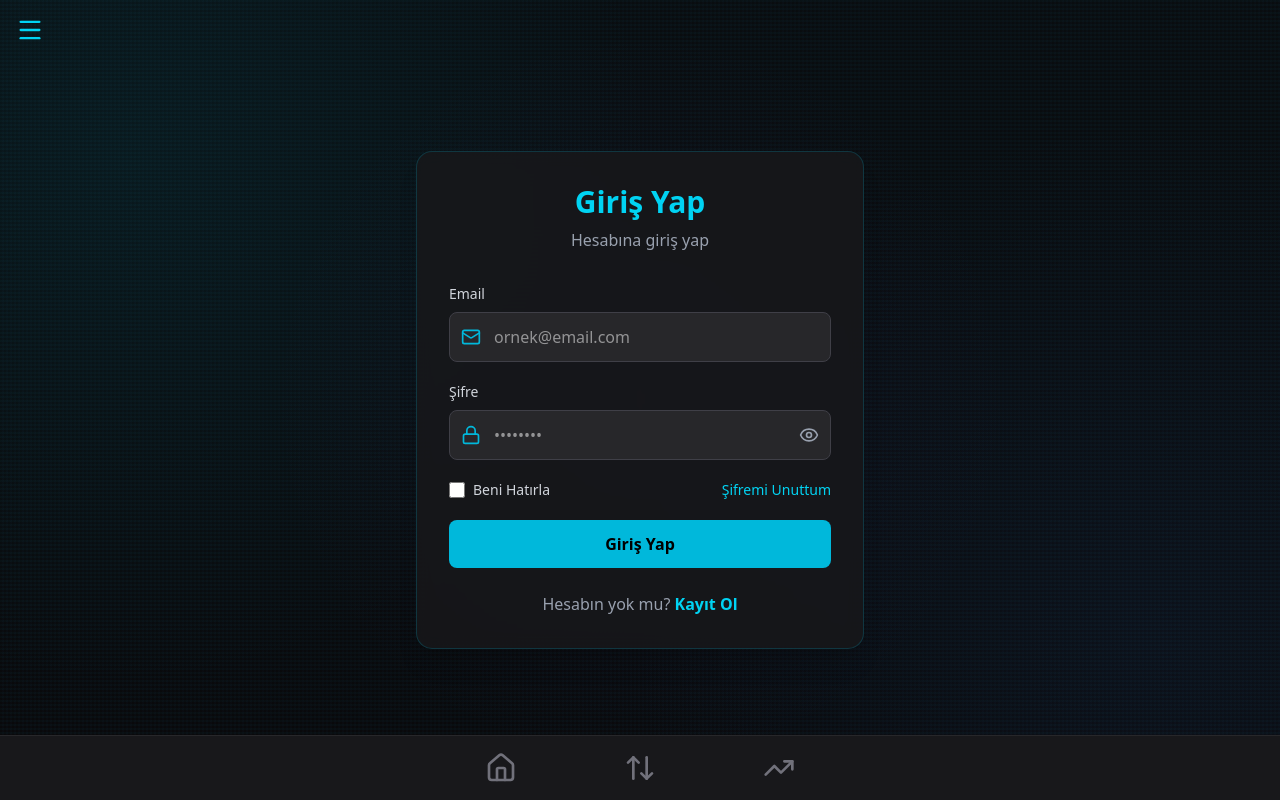
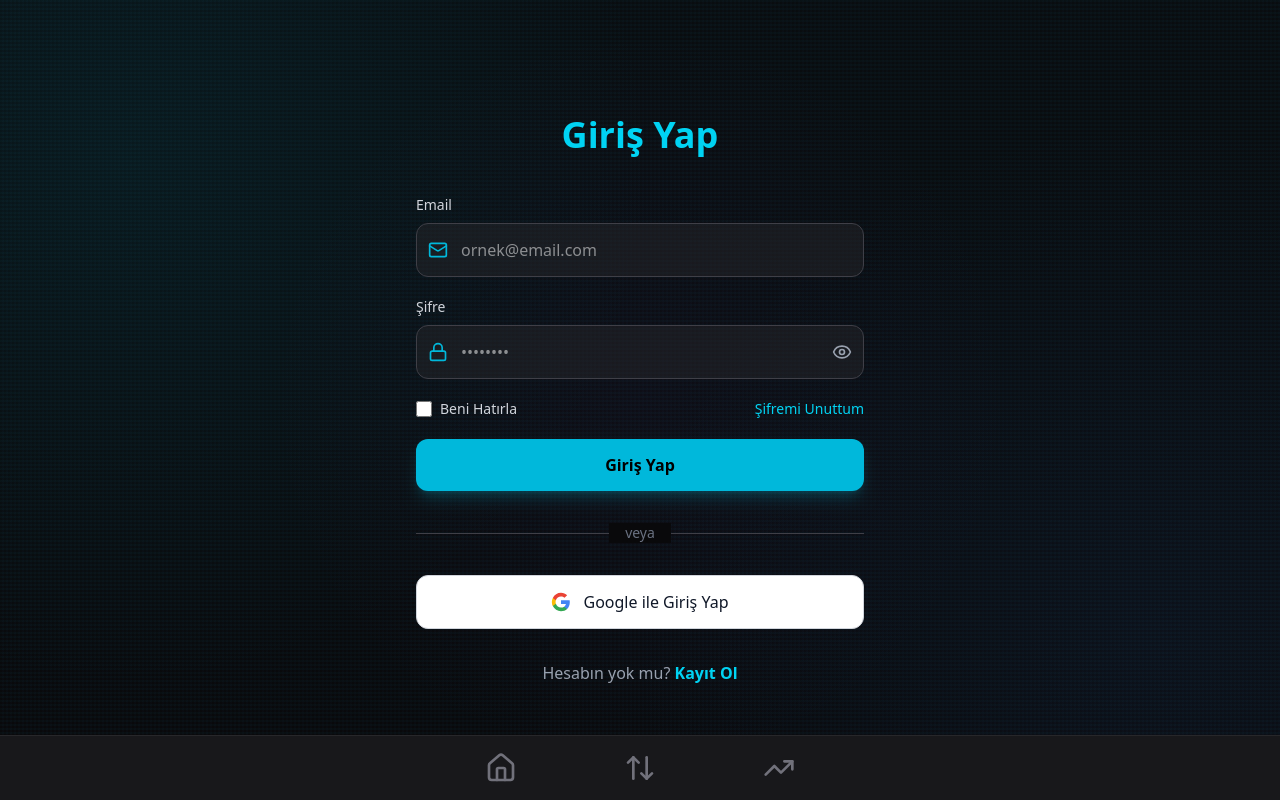
Before and after one commit to mustafaakagunduz/budget-app, a React (Vite) app: page /login in a window 1280 px wide. Built offline with nearby package versions, Linux system fonts and the light colour scheme; no server answers.

Commit message:
stilizasyon

```diff
--- a/src/App.jsx
+++ b/src/App.jsx
@@ -1,5 +1,5 @@
 import { useState, useEffect } from 'react';
-import { BrowserRouter, Routes, Route, Navigate } from 'react-router-dom';
+import { BrowserRouter, Routes, Route, Navigate, useLocation } from 'react-router-dom';
 import { Menu } from 'lucide-react';
 import { AuthProvider } from './contexts/AuthContext';
 import ProtectedRoute from './components/ProtectedRoute';
@@ -15,46 +15,15 @@ import VerifyEmail from './pages/VerifyEmail';
 import ForgotPassword from './pages/ForgotPassword';
 import ResetPassword from './pages/ResetPassword';
 
-function App() {
-  const [theme, setTheme] = useState(() => localStorage.getItem('theme') || 'dark');
-  const [currency, setCurrency] = useState(() => localStorage.getItem('currency') || 'TRY');
-  const [sidebarOpen, setSidebarOpen] = useState(false);
+function AppContent({ theme, setTheme, currency, setCurrency, sidebarOpen, setSidebarOpen }) {
+  const location = useLocation();
 
-  useEffect(() => {
-    localStorage.setItem('theme', theme);
-  }, [theme]);
-
-  useEffect(() => {
-    localStorage.setItem('currency', currency);
-  }, [currency]);
+  // Public auth pages where menu button should be hidden
+  const authPages = ['/login', '/signup', '/verify-email', '/forgot-password', '/reset-password'];
+  const showMenuButton = !authPages.includes(location.pathname);
 
   return (
-    <AuthProvider>
-      <BrowserRouter>
-        <div
-          className={`min-h-screen flex flex-col relative overflow-hidden ${
-            theme === 'dark' ? 'bg-zinc-950' : 'bg-stone-50'
-          }`}
-        style={{
-          backgroundImage: theme === 'dark'
-            ? `
-              radial-gradient(circle at 10% 20%, rgba(6, 182, 212, 0.08) 0%, transparent 40%),
-              radial-gradient(circle at 90% 80%, rgba(59, 130, 246, 0.06) 0%, transparent 40%),
-              radial-gradient(circle at 50% 50%, rgba(139, 92, 246, 0.04) 0%, transparent 50%),
-              linear-gradient(180deg, rgba(6, 182, 212, 0.02) 0%, transparent 100%),
-              repeating-linear-gradient(0deg, transparent, transparent 2px, rgba(6, 182, 212, 0.03) 2px, rgba(6, 182, 212, 0.03) 4px),
-              repeating-linear-gradient(90deg, transparent, transparent 2px, rgba(59, 130, 246, 0.02) 2px, rgba(59, 130, 246, 0.02) 4px)
-            `
-            : `
-              radial-gradient(circle at 10% 20%, rgba(59, 130, 246, 0.06) 0%, transparent 35%),
-              radial-gradient(circle at 90% 80%, rgba(99, 102, 241, 0.05) 0%, transparent 35%),
-              radial-gradient(circle at 50% 10%, rgba(147, 197, 253, 0.04) 0%, transparent 40%),
-              linear-gradient(180deg, rgba(191, 219, 254, 0.2) 0%, transparent 100%),
-              repeating-linear-gradient(0deg, transparent, transparent 3px, rgba(59, 130, 246, 0.02) 3px, rgba(59, 130, 246, 0.02) 6px),
-              repeating-linear-gradient(90deg, transparent, transparent 3px, rgba(99, 102, 241, 0.02) 3px, rgba(99, 102, 241, 0.02) 6px)
-            `
-        }}
-      >
+    <>
       <Sidebar
         isOpen={sidebarOpen}
         onClose={() => setSidebarOpen(false)}
@@ -64,7 +33,8 @@ function App() {
         setCurrency={setCurrency}
       />
 
-        {/* Menu Button */}
+      {/* Menu Button - Only show on protected pages */}
+      {showMenuButton && (
         <button
           onClick={() => setSidebarOpen(true)}
           className={`fixed top-4 left-4 z-30 transition-colors ${
@@ -73,6 +43,7 @@ function App() {
         >
           <Menu size={28} />
         </button>
+      )}
 
       <Routes>
           {/* Public Routes - Auth Pages */}
@@ -118,6 +89,58 @@ function App() {
           />
       </Routes>
       <BottomNav theme={theme} />
+    </>
+  );
+}
+
+function App() {
+  const [theme, setTheme] = useState(() => localStorage.getItem('theme') || 'dark');
+  const [currency, setCurrency] = useState(() => localStorage.getItem('currency') || 'TRY');
+  const [sidebarOpen, setSidebarOpen] = useState(false);
+
+  useEffect(() => {
+    localStorage.setItem('theme', theme);
+  }, [theme]);
+
+  useEffect(() => {
+    localStorage.setItem('currency', currency);
+  }, [currency]);
+
+  return (
+    <AuthProvider>
+      <BrowserRouter>
+        <div
+          className={`min-h-screen flex flex-col relative overflow-hidden ${
+            theme === 'dark' ? 'bg-zinc-950' : 'bg-stone-50'
+          }`}
+          style={{
+            backgroundImage: theme === 'dark'
+              ? `
+                radial-gradient(circle at 10% 20%, rgba(6, 182, 212, 0.08) 0%, transparent 40%),
+                radial-gradient(circle at 90% 80%, rgba(59, 130, 246, 0.06) 0%, transparent 40%),
+                radial-gradient(circle at 50% 50%, rgba(139, 92, 246, 0.04) 0%, transparent 50%),
+                linear-gradient(180deg, rgba(6, 182, 212, 0.02) 0%, transparent 100%),
+                repeating-linear-gradient(0deg, transparent, transparent 2px, rgba(6, 182, 212, 0.03) 2px, rgba(6, 182, 212, 0.03) 4px),
+                repeating-linear-gradient(90deg, transparent, transparent 2px, rgba(59, 130, 246, 0.02) 2px, rgba(59, 130, 246, 0.02) 4px)
+              `
+              : `
+                radial-gradient(circle at 10% 20%, rgba(59, 130, 246, 0.06) 0%, transparent 35%),
+                radial-gradient(circle at 90% 80%, rgba(99, 102, 241, 0.05) 0%, transparent 35%),
+                radial-gradient(circle at 50% 10%, rgba(147, 197, 253, 0.04) 0%, transparent 40%),
+                linear-gradient(180deg, rgba(191, 219, 254, 0.2) 0%, transparent 100%),
+                repeating-linear-gradient(0deg, transparent, transparent 3px, rgba(59, 130, 246, 0.02) 3px, rgba(59, 130, 246, 0.02) 6px),
+                repeating-linear-gradient(90deg, transparent, transparent 3px, rgba(99, 102, 241, 0.02) 3px, rgba(99, 102, 241, 0.02) 6px)
+              `
+          }}
+        >
+          <AppContent
+            theme={theme}
+            setTheme={setTheme}
+            currency={currency}
+            setCurrency={setCurrency}
+            sidebarOpen={sidebarOpen}
+            setSidebarOpen={setSidebarOpen}
+          />
         </div>
       </BrowserRouter>
     </AuthProvider>
--- a/src/pages/Login.jsx
+++ b/src/pages/Login.jsx
@@ -1,11 +1,11 @@
-import { useState } from 'react';
+import { useState, useEffect } from 'react';
 import { useNavigate, Link } from 'react-router-dom';
 import { Eye, EyeOff, Mail, Lock } from 'lucide-react';
 import { useAuth } from '../contexts/AuthContext';
 
 function Login({ theme = 'dark' }) {
   const navigate = useNavigate();
-  const { login } = useAuth();
+  const { user, loading: authLoading, login, loginWithGoogle } = useAuth();
 
   const [formData, setFormData] = useState({
     email: '',
@@ -16,8 +16,15 @@ function Login({ theme = 'dark' }) {
   const [showPassword, setShowPassword] = useState(false);
   const [error, setError] = useState('');
   const [loading, setLoading] = useState(false);
+  const [googleLoading, setGoogleLoading] = useState(false);
 
   const isDark = theme === 'dark';
+
+  useEffect(() => {
+    if (!authLoading && user) {
+      navigate('/home');
+    }
+  }, [authLoading, user, navigate]);
 
   const handleChange = (e) => {
     const { name, value, type, checked } = e.target;
@@ -55,29 +62,34 @@ function Login({ theme = 'dark' }) {
     }
   };
 
+  const handleGoogleLogin = async () => {
+    setError('');
+    setGoogleLoading(true);
+    const { error } = await loginWithGoogle();
+
+    if (error) {
+      setError(error);
+      setGoogleLoading(false);
+    }
+  };
+
   return (
     <div className="min-h-screen flex items-center justify-center px-4 py-8">
-      <div className={`w-full max-w-md ${
-        isDark ? 'bg-zinc-900/80' : 'bg-white/80'
-      } backdrop-blur-sm rounded-2xl shadow-xl p-8 border ${
-        isDark ? 'border-cyan-500/20' : 'border-blue-200'
-      }`}>
+      <div className="w-full max-w-md">
         {/* Logo/Title */}
-        <div className="text-center mb-8">
-          <h1 className={`text-3xl font-bold mb-2 ${
+        <div className="text-center mb-10">
+          <h1 className={`text-4xl font-bold mb-3 ${
             isDark ? 'text-cyan-400' : 'text-blue-600'
           }`}>
             Giriş Yap
           </h1>
-          <p className={isDark ? 'text-gray-400' : 'text-gray-600'}>
-            Hesabına giriş yap
-          </p>
+
         </div>
 
         {/* Error Message */}
         {error && (
-          <div className="mb-4 p-3 rounded-lg bg-red-500/10 border border-red-500/20">
-            <p className="text-red-500 text-sm">{error}</p>
+          <div className="mb-6 p-4 rounded-xl bg-red-500/10 border border-red-500/30">
+            <p className="text-red-500 text-sm text-center">{error}</p>
           </div>
         )}
 
@@ -99,10 +111,10 @@ function Login({ theme = 'dark' }) {
                 name="email"
                 value={formData.email}
                 onChange={handleChange}
-                className={`w-full pl-11 pr-4 py-3 rounded-lg border ${
+                className={`w-full pl-11 pr-4 py-3.5 rounded-xl border ${
                   isDark
-                    ? 'bg-zinc-800 border-zinc-700 text-white focus:border-cyan-500'
-                    : 'bg-gray-50 border-gray-300 text-gray-900 focus:border-blue-500'
+                    ? 'bg-zinc-800/50 border-zinc-700 text-white focus:border-cyan-500'
+                    : 'bg-white border-gray-300 text-gray-900 focus:border-blue-500'
                 } focus:outline-none focus:ring-2 ${
                   isDark ? 'focus:ring-cyan-500/20' : 'focus:ring-blue-500/20'
                 } transition-all`}
@@ -128,10 +140,10 @@ function Login({ theme = 'dark' }) {
                 name="password"
                 value={formData.password}
                 onChange={handleChange}
-                className={`w-full pl-11 pr-12 py-3 rounded-lg border ${
+                className={`w-full pl-11 pr-12 py-3.5 rounded-xl border ${
                   isDark
-                    ? 'bg-zinc-800 border-zinc-700 text-white focus:border-cyan-500'
-                    : 'bg-gray-50 border-gray-300 text-gray-900 focus:border-blue-500'
+                    ? 'bg-zinc-800/50 border-zinc-700 text-white focus:border-cyan-500'
+                    : 'bg-white border-gray-300 text-gray-900 focus:border-blue-500'
                 } focus:outline-none focus:ring-2 ${
                   isDark ? 'focus:ring-cyan-500/20' : 'focus:ring-blue-500/20'
                 } transition-all`}
@@ -161,7 +173,7 @@ function Login({ theme = 'dark' }) {
                 className={`w-4 h-4 rounded border ${
                   isDark
                     ? 'bg-zinc-800 border-zinc-700 text-cyan-500 focus:ring-cyan-500/20'
-                    : 'bg-gray-50 border-gray-300 text-blue-600 focus:ring-blue-500/20'
+                    : 'bg-white border-gray-300 text-blue-600 focus:ring-blue-500/20'
                 } focus:ring-2 transition-all cursor-pointer`}
               />
               <span className={`ml-2 text-sm ${
@@ -185,18 +197,68 @@ function Login({ theme = 'dark' }) {
           <button
             type="submit"
             disabled={loading}
-            className={`w-full py-3 rounded-lg font-semibold transition-all ${
+            className={`w-full py-3.5 rounded-xl font-semibold transition-all shadow-lg ${
               isDark
-                ? 'bg-cyan-500 hover:bg-cyan-600 text-black'
-                : 'bg-blue-600 hover:bg-blue-700 text-white'
+                ? 'bg-cyan-500 hover:bg-cyan-600 text-black shadow-cyan-500/20'
+                : 'bg-blue-600 hover:bg-blue-700 text-white shadow-blue-600/20'
             } disabled:opacity-50 disabled:cursor-not-allowed`}
           >
             {loading ? 'Giriş yapılıyor...' : 'Giriş Yap'}
           </button>
         </form>
 
+        {/* Divider */}
+        <div className="relative my-8">
+          <div className={`absolute inset-0 flex items-center ${
+            isDark ? 'text-gray-600' : 'text-gray-400'
+          }`}>
+            <div className={`w-full border-t ${
+              isDark ? 'border-zinc-700' : 'border-gray-300'
+            }`}></div>
+          </div>
+          <div className="relative flex justify-center text-sm">
+            <span className={`px-4 ${
+              isDark ? 'bg-zinc-950 text-gray-500' : 'bg-gray-50 text-gray-500'
+            }`}>
+              veya
+            </span>
+          </div>
+        </div>
+
+        {/* Google Login */}
+        <button
+          type="button"
+          onClick={handleGoogleLogin}
+          disabled={googleLoading || loading || authLoading}
+          className={`w-full py-3.5 rounded-xl font-medium transition-all border flex items-center justify-center gap-3 ${
+            isDark
+              ? 'bg-white hover:bg-gray-100 border-gray-300 text-gray-900'
+              : 'bg-white hover:bg-gray-50 border-gray-300 text-gray-900 shadow-sm'
+          } disabled:opacity-50 disabled:cursor-not-allowed`}
+        >
+          <svg className="w-5 h-5" viewBox="0 0 24 24">
+            <path
+              fill="#4285F4"
+              d="M22.56 12.25c0-.78-.07-1.53-.2-2.25H12v4.26h5.92c-.26 1.37-1.04 2.53-2.21 3.31v2.77h3.57c2.08-1.92 3.28-4.74 3.28-8.09z"
+            />
+            <path
+              fill="#34A853"
+              d="M12 23c2.97 0 5.46-.98 7.28-2.66l-3.57-2.77c-.98.66-2.23 1.06-3.71 1.06-2.86 0-5.29-1.93-6.16-4.53H2.18v2.84C3.99 20.53 7.7 23 12 23z"
+            />
+            <path
+              fill="#FBBC05"
+              d="M5.84 14.09c-.22-.66-.35-1.36-.35-2.09s.13-1.43.35-2.09V7.07H2.18C1.43 8.55 1 10.22 1 12s.43 3.45 1.18 4.93l2.85-2.22.81-.62z"
+            />
+            <path
+              fill="#EA4335"
+              d="M12 5.38c1.62 0 3.06.56 4.21 1.64l3.15-3.15C17.45 2.09 14.97 1 12 1 7.7 1 3.99 3.47 2.18 7.07l3.66 2.84c.87-2.6 3.3-4.53 6.16-4.53z"
+            />
+          </svg>
+          {googleLoading ? 'Google yönlendiriliyor...' : 'Google ile Giriş Yap'}
+        </button>
+
         {/* Signup Link */}
-        <div className="mt-6 text-center">
+        <div className="mt-8 text-center">
           <p className={isDark ? 'text-gray-400' : 'text-gray-600'}>
             Hesabın yok mu?{' '}
             <Link
```
Also changed, not shown: src/contexts/AuthContext.jsx (+131 -4 lines). Lines whose indentation alone changed are shown as unchanged.
